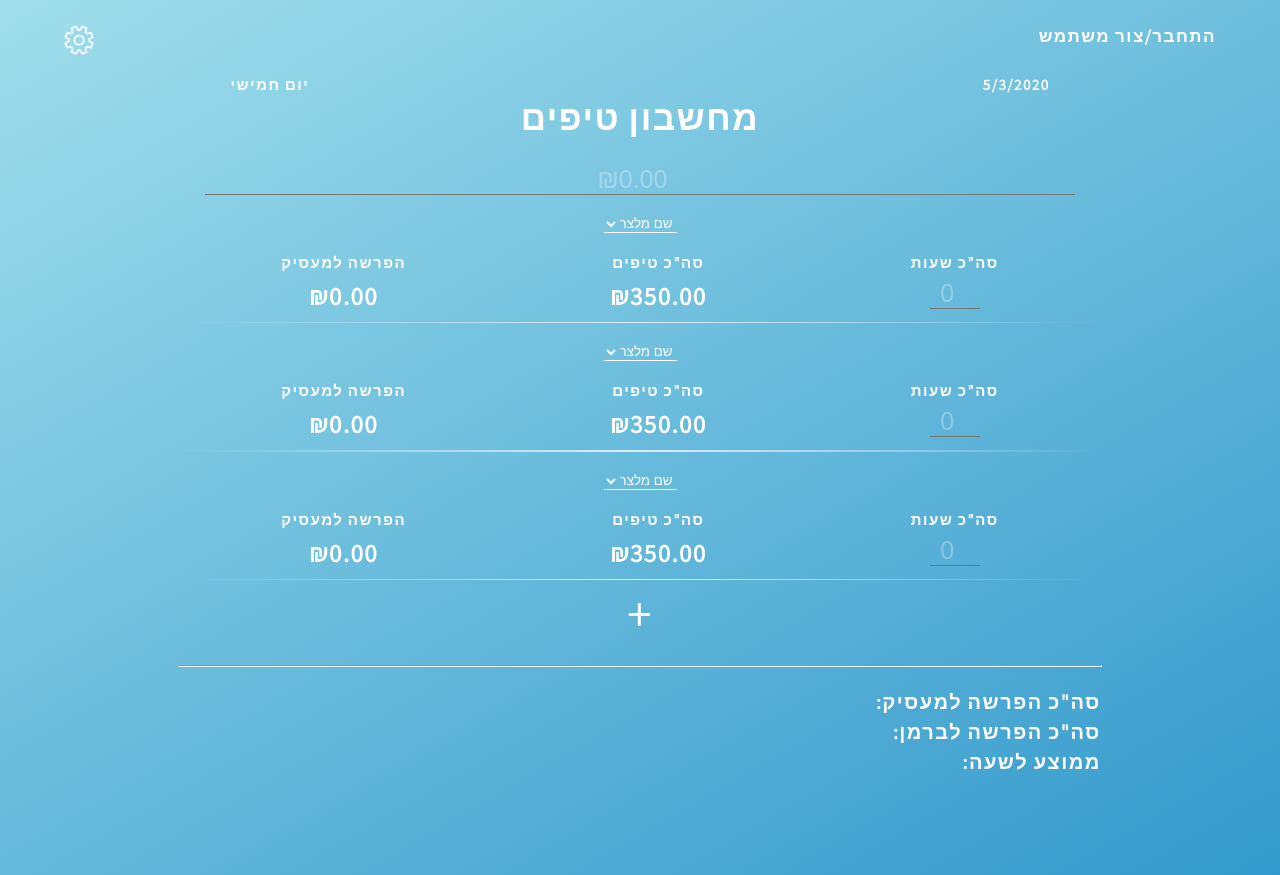
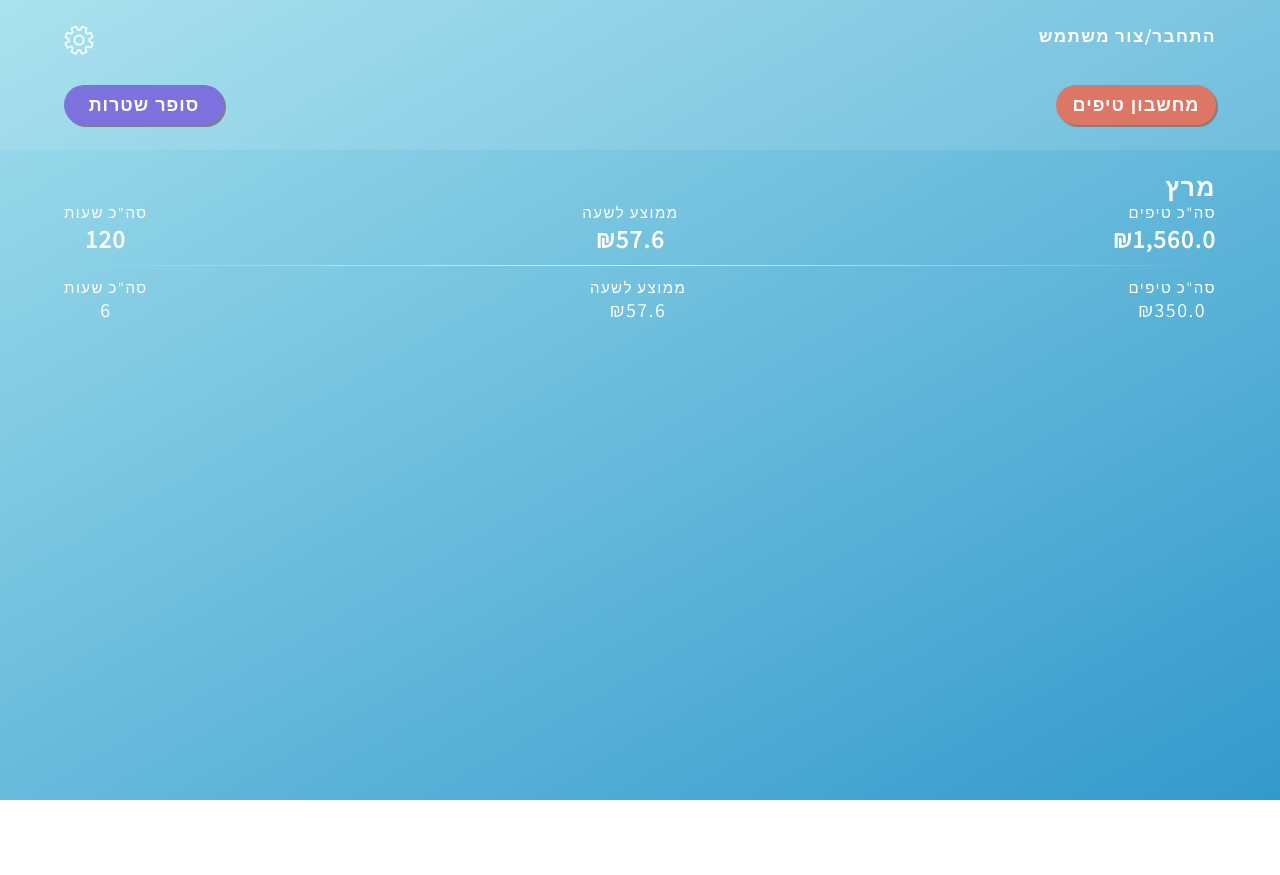
Before and after one commit to anton202/myTipsClient4.0, an Angular app: page / in a window 1280 px wide. After the commit the page ends 800 px from the top, so only its background shows below. Built offline with nearby package versions, Linux system fonts and the light colour scheme.

Commit message:
add shift income component

```diff
--- a/src/app/app.component.html
+++ b/src/app/app.component.html
@@ -1,3 +1,3 @@
-<!-- <app-home></app-home> -->
+<app-home></app-home>
 <!-- <app-register></app-register> -->
-<app-tip-calculator></app-tip-calculator>
+<!-- <app-tip-calculator></app-tip-calculator> -->
--- a/src/app/app.module.ts
+++ b/src/app/app.module.ts
@@ -7,6 +7,7 @@ import { TipCalculatorModule } from './tip-calculator/tip-calculator.module';
 import { AppRoutingModule } from './app-routing.module';
 import { AppComponent } from './app.component';
 import { HomeComponent } from './home/home.component';
+import {IncomeSummaryModule } from './income-summary/income-summary.module';
 
 
 @NgModule({
@@ -19,7 +20,8 @@ import { HomeComponent } from './home/home.component';
     AppRoutingModule,
     AuthModule,
     SharedModule,
-    TipCalculatorModule
+    TipCalculatorModule,
+    IncomeSummaryModule
   ],
   providers: [],
   bootstrap: [AppComponent]
--- a/src/app/home/home.component.html
+++ b/src/app/home/home.component.html
@@ -6,4 +6,8 @@
       <button class="btn btn--tipCalculator">מחשבון טיפים</button>
     </div>
   </div>
+
+  <div class="incomeSummary">
+    <app-income-summary></app-income-summary>
+  </div>
 </div>
--- /dev/null
+++ b/src/app/income-summary/income-summary.component.html
@@ -0,0 +1,22 @@
+<div class="incomeSummary">
+    <div class="incomeSummary__month">
+       <span> {{getMonth()}} </span>
+    </div>
+
+    <div class="incomeSummary__monthlySummary">
+        <div>
+            <span>סה"כ טיפים</span>
+            <span class="incomeSummary__monthlySummary__value">{{1560 | currency: "ILS" :'symbol' :'4.1'}}</span>
+        </div>
+        <div>
+            <span>ממוצע לשעה</span>
+            <span class="incomeSummary__monthlySummary__value">{{57.6 | currency: "ILS" :'symbol' :'2.1'}}</span>
+        </div>
+        <div>
+            <span>סה"כ שעות</span>
+            <span class="incomeSummary__monthlySummary__value">120</span>
+        </div>
+    </div>
+    <hr class="incomeSummary__splitLine">
+    <app-shift-income></app-shift-income>
+</div>
--- /dev/null
+++ b/src/app/income-summary/income-summary.component.scss
@@ -0,0 +1,35 @@
+.incomeSummary {
+  direction: rtl;
+  padding-top: 2rem;
+  width: 90%;
+  margin: auto;
+  &__month {
+    font-size: 2.5rem;
+    font-weight: 800;
+  }
+
+  &__splitLine {
+    margin-top: 1rem;
+    border: 0;
+    height: 1.3px;
+    background-image: linear-gradient(
+      to right,
+      rgba(0, 0, 0, 0),
+      rgba(255, 255, 255, 0.75),
+      rgba(0, 0, 0, 0)
+    );
+  }
+
+  &__monthlySummary {
+    font-size: 1.5rem;
+    display: flex;
+    justify-content: space-between;
+
+    &__value {
+      display: block;
+      font-weight: 800;
+      font-size: 2.5rem;
+      text-align: center;
+    }
+  }
+}
--- /dev/null
+++ b/src/app/income-summary/income-summary.component.ts
@@ -0,0 +1,22 @@
+import { Component, OnInit } from '@angular/core';
+
+@Component({
+  selector: 'app-income-summary',
+  templateUrl: './income-summary.component.html',
+  styleUrls: ['./income-summary.component.scss']
+})
+export class IncomeSummaryComponent implements OnInit {
+  motnh:Array<string> = ['ינואר','פברואר','מרץ','אפריל','מאי','יוני','יולי','אוגוסט','ספטמבר','נובמבר','דצמבר'];
+
+  constructor() { }
+
+  ngOnInit(): void {
+  }
+
+  getMonth(){
+    const date = new Date();
+    return this.motnh[date.getMonth()]
+  }
+
+
+}
--- /dev/null
+++ b/src/app/income-summary/shift-income/shift-income.component.html
@@ -0,0 +1,17 @@
+<div class="shiftIncome">
+    <div class="date"></div>
+    <div class="shiftIncome__dailyIncome">
+    <div>
+        <span>סה"כ טיפים</span>
+        <span class="shiftIncome__dailyIncome__value">{{350 | currency: "ILS" :'symbol' :'3.1'}}</span>
+    </div>
+    <div>
+        <span>ממוצע לשעה</span>
+        <span class="shiftIncome__dailyIncome__value">{{57.6 | currency: "ILS" :'symbol' :'2.1'}}</span>
+    </div>
+    <div>
+        <span>סה"כ שעות</span>
+        <span class="shiftIncome__dailyIncome__value">6</span>
+    </div>
+</div>
+</div>
--- /dev/null
+++ b/src/app/income-summary/shift-income/shift-income.component.scss
@@ -0,0 +1,12 @@
+.shiftIncome__dailyIncome{
+    display: flex;
+    justify-content: space-between;
+    font-size: 1.5rem;
+    padding-top: 1.2rem;
+
+    &__value{
+        font-size: 2rem;
+        display: block;
+        text-align: center;
+    }
+}
--- /dev/null
+++ b/src/app/income-summary/shift-income/shift-income.component.ts
@@ -0,0 +1,15 @@
+import { Component, OnInit } from '@angular/core';
+
+@Component({
+  selector: 'app-shift-income',
+  templateUrl: './shift-income.component.html',
+  styleUrls: ['./shift-income.component.scss']
+})
+export class ShiftIncomeComponent implements OnInit {
+
+  constructor() { }
+
+  ngOnInit(): void {
+  }
+
+}
--- a/src/app/tip-calculator/tip-calculator.component.ts
+++ b/src/app/tip-calculator/tip-calculator.component.ts
@@ -1,5 +1,4 @@
 import { Component, OnInit } from '@angular/core';
-import { ConstantPool } from '@angular/compiler';
 
 @Component({
   selector: 'app-tip-calculator',
```
Also changed, not shown: src/app/income-summary/income-summary.module.ts (added, +15 -0 lines), 2 other files (tests, documents, lock files or other folders).
